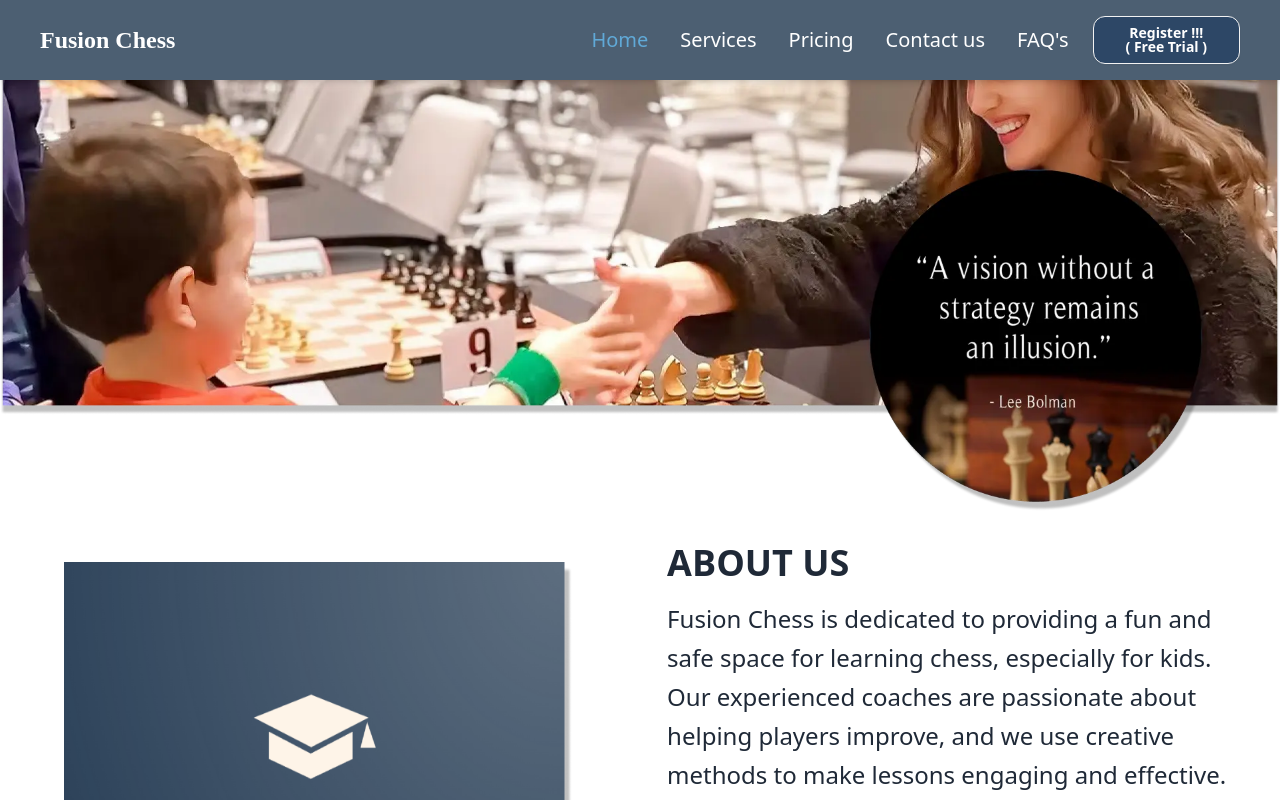
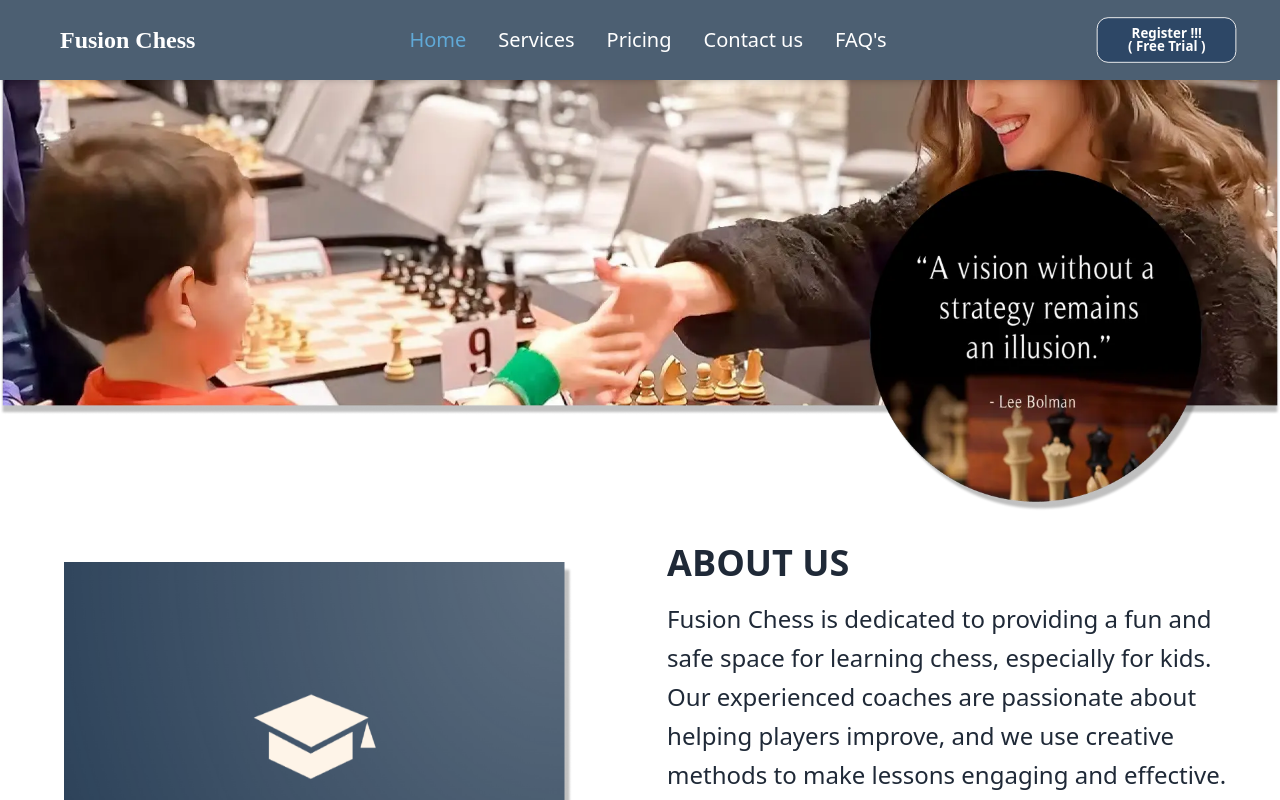
Before and after one commit to SahilAroraYT/Fusion-Chess, a React (Vite) app in the folder frontend/: page / in a window 1280 px wide. Shown: the top 800 px of the page. Built offline with nearby package versions, Linux system fonts and the light colour scheme.

Commit message:
Fixed mobile navbar

```diff
--- a/frontend/src/Components/Navbar.tsx
+++ b/frontend/src/Components/Navbar.tsx
@@ -3,47 +3,71 @@
 //  <script type="module" src="https://unpkg.com/ionicons@5.5.2/dist/ionicons/ionicons.esm.js"></script>
 
 import { NavLink } from 'react-router-dom';
-import { useState } from 'react'
-
+import { useState } from 'react';
 
 const Navbar = () => {
-    let Links =[
-      {name:"Home",link:"/"},
-      {name:"Services",link:"/services"},
-      {name:"Pricing",link:"/pricing"},
-      {name:"Contact us",link:"/contact"},
-      {name:"FAQ's",link:"/faq"},
+  let Links = [
+    { name: "Home", link: "/" },
+    { name: "Services", link: "/services" },
+    { name: "Pricing", link: "/pricing" },
+    { name: "Contact us", link: "/contact" },
+    { name: "FAQ's", link: "/faq" },
   ];
-    let [open,setOpen]=useState(false);
+
+  let [open, setOpen] = useState(false);
+
   return (
-    <div className='shadow-md w-full fixed top-0 left-0'>
-      <div className='md:flex items-center justify-between bg-[#4C5F72] py-4 md:px-10 px-7'>
-      <div className='font-bold text-2xl cursor-pointer flex items-center font-[Poppins]
-      text-white'>
+    <div className="shadow-md w-full fixed top-0 left-0">
+      <div className="md:flex items-center justify-between bg-[#4C5F72] py-4 md:px-10 px-7">
+        <div className="font-bold text-2xl ml-5 cursor-pointer flex items-center font-[Poppins] text-white">
           Fusion Chess
         </div>
 
-      <div onClick={()=>setOpen(!open)} className='text-3xl absolute right-8 top-6 cursor-pointer md:hidden text-white'>
-      <ion-icon name={open ? 'close':'menu'}></ion-icon>
+        {/* Hamburger menu for mobile */}
+        <div
+          onClick={() => setOpen(!open)}
+          className="text-3xl absolute left-3 top-4 cursor-pointer md:hidden text-white"
+        >
+          <ion-icon name={open ? 'close' : 'menu'}></ion-icon>
         </div>
 
-      <ul className={`md:flex md:items-center md:pb-0 pb-12 absolute md:static bg-[#4C5F72] md:z-auto z-[-1] left-0 w-full md:w-auto md:pl-0 pl-9 transition-all duration-500 ease-in ${open ? 'top-15 ':'top-[-490px]'}`}>
-        {
-          Links.map((link)=>(
-            <li key={link.name} className='md:ml-8 text-xl md:my-0 my-7'>
-              <NavLink to={link.link} className={({ isActive }) =>
+        {/* Mobile view: Right-aligned button */}
+        <div className="absolute right-5 top-4 md:hidden">
+          <button className="btn bg-[#2D4766] rounded-xl text-white px-8 -mt-1">
+            Register !!! <br />( Free Trial )
+          </button>
+        </div>
+
+        <ul
+          className={`md:flex md:items-center md:pb-0 pb-12 absolute md:static bg-[#4C5F72] md:z-auto z-[-1] left-0 w-full md:w-auto md:pl-0 pl-9 transition-all duration-500 ease-in ${
+            open ? 'top-15 ' : 'top-[-490px]'
+          }`}
+        >
+          {Links.map((link) => (
+            <li key={link.name} className="md:ml-8 text-xl md:my-0 my-7">
+              <NavLink
+                to={link.link}
+                className={({ isActive }) =>
                   isActive
-                      ? 'text-[#60A9D7] hover:text-gray-400 duration-500 '  // Active state styles
+                    ? 'text-[#60A9D7] hover:text-gray-400 duration-500' // Active state styles
                     : 'text-white hover:text-gray-400 duration-500' // Non-active state styles
-                  }>{link.name} </NavLink>
+                }
+              >
+                {link.name}
+              </NavLink>
             </li>
-          ))
-        }
-        <button className="btn bg-[#2D4766] rounded-xl text-white px-8 md:ml-6">Register !!! <br />( Free Trial )</button>
+          ))}
         </ul>
+
+        {/* Desktop view: Button inside navbar */}
+        <div className="hidden md:block">
+          <button className="btn bg-[#2D4766] rounded-xl text-white px-8 md:ml-6">
+            Register !!! <br />( Free Trial )
+          </button>
         </div>
       </div>
-  )
-}
+    </div>
+  );
+};
 
-export default Navbar
+export default Navbar;
```
Lines whose indentation alone changed are shown as unchanged.
